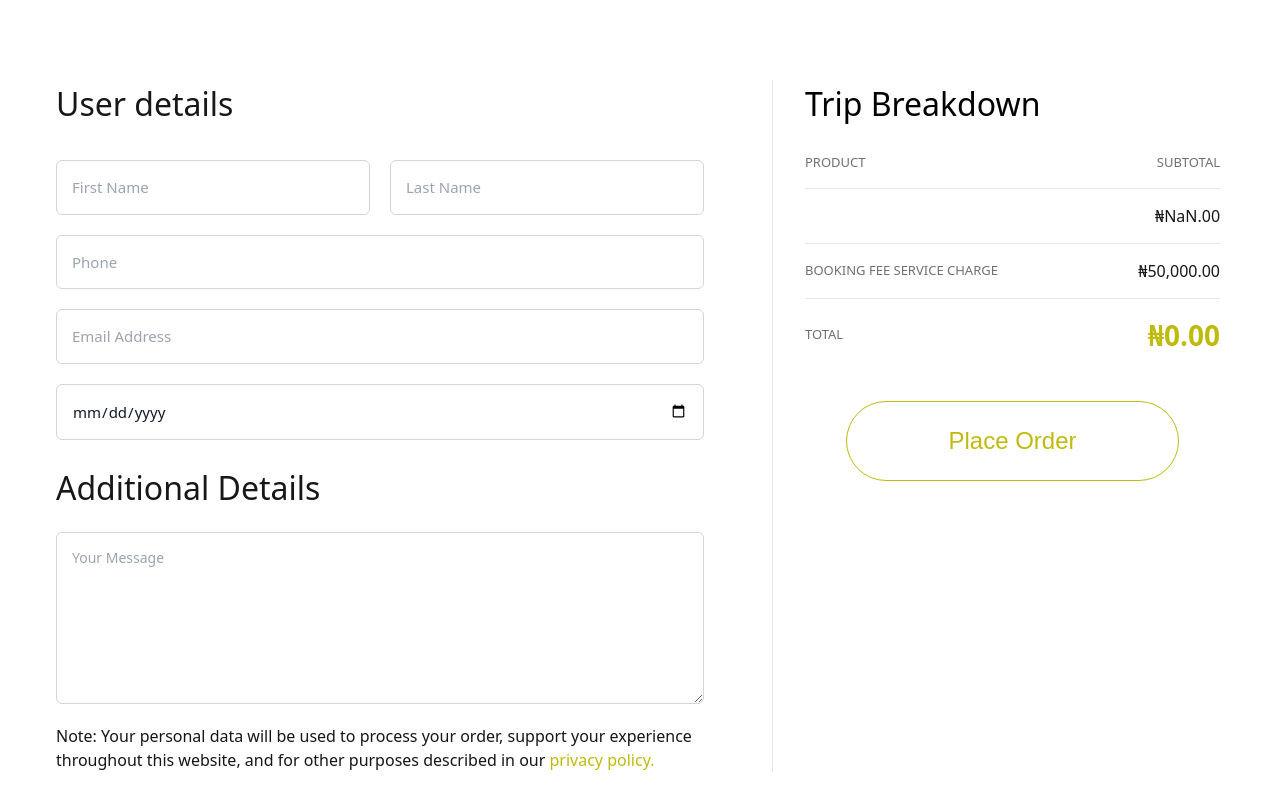
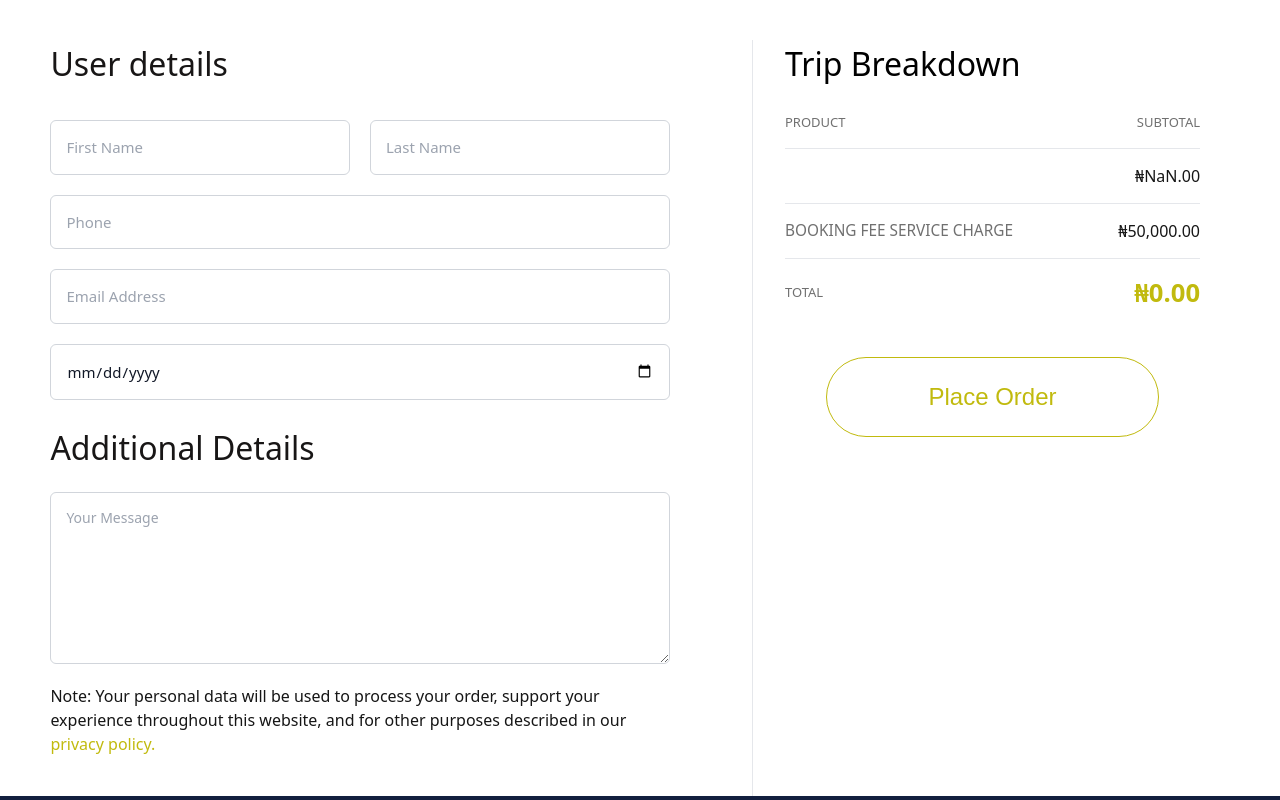
Before and after one commit to Weblanedev/greylane, a Next.js app: page /billing in a window 1280 px wide. Shown: the part 740-1540 px from the top of the page. Built offline with nearby package versions, Linux system fonts and the light colour scheme.

Commit message:
payment checkout in progress

```diff
--- a/pages/billing.tsx
+++ b/pages/billing.tsx
@@ -120,14 +120,14 @@ const Billing = () => {
                 </div>
             </section>
 
-            <section className="relative lg:p-10  md:px-[130px] md:pb-[130px] flex flex-col lg:flex-row gap-8 items-center lg:items-start w-[100%]  mx-auto justify-center">
+            <section className="relative lg:p-0  md:px-[130px] md:pb-[130px] flex flex-col lg:flex-row gap-8 items-center lg:items-start w-[100%]  mx-auto justify-center">
                 <div className="flex flex-col gap-8 items-start w-full justify-center lg:pr-8 lg:border-r">
-                    <div className="flex flex-col gap-2.5 text-[#181616] lg:items-start items-center  w-full mx-auto justify-center lg:w-[90%]">
+                    <div className="flex flex-col gap-2.5 text-[#181616] lg:items-start items-center  w-full mx-auto justify-center lg:w-[86%]">
                         <h2 className="text-[32px]  font-medium">User details</h2>
                     </div>
 
                     <div className="w-full lg:w-[720px]">
-                        <form className="mx-auto w-[90%] mx-auto flex flex-col gap-5">
+                        <form className="mx-auto w-[86%] mx-auto flex flex-col gap-5">
                             <div className="flex flex-col w-full gap-5 md:flex-row">
                                 <input
                                     type="text"
@@ -182,7 +182,7 @@ const Billing = () => {
                         </form>
 
 
-                        <div className="flex flex-col  w-[90%] mx-auto gap-5 mt-6 text-[#181616] lg:items-start items-center  justify-center lg:w-[90%] mx-auto">
+                        <div className="flex flex-col  w-[90%] mx-auto gap-5 mt-6 text-[#181616] lg:items-start items-center  justify-center lg:w-[86%] mx-auto">
                             <h2 className="text-[32px] font-medium">Additional Details</h2>
 
                             <textarea
@@ -194,8 +194,8 @@ const Billing = () => {
                         </div>
 
 
-                        <div className="w-[90%] mx-auto">
-                            <p className="pt-[20px] text-[#161616] font-normal text-[16px] text-left">
+                        <div className="w-[86%] mx-auto">
+                            <p className="pt-[20px] lg:pb-10  text-[#161616] font-normal text-[16px] text-left">
                                 Note: Your personal data will be used to process your order, support
                                 your experience throughout this website, and for other purposes
                                 described in our{" "}
@@ -212,7 +212,7 @@ const Billing = () => {
                     </div>
                 </div>
 
-                <div className="flex pr-10 flex-col gap-[15px] items-start w-[80%] lg:w-[60%]  mx-auto justify-center">
+                <div className="flex xl:pr-20 flex-col gap-[15px] items-start w-[80%] lg:w-[60%]  mx-auto justify-center">
                     <h2 className="text-[32px] font-medium">
                         Trip Breakdown
                     </h2>
@@ -235,7 +235,7 @@ const Billing = () => {
                             </h4>
                         </div>
                         <div className="flex items-center justify-between py-[15px] w-full border-b">
-                            <h4 className="text-[#707070] uppercase font-medium text-[13px]">
+                            <h4 className="text-[#707070] lg:text-[1.2vw] text-[3vw] uppercase font-medium text-[13px]">
                                 Booking Fee service charge
                             </h4>
                             <h4 className="text-[#161616] font-medium text-[16px]">
@@ -244,7 +244,7 @@ const Billing = () => {
                         </div>
                         <div className="flex items-center justify-between py-[15px] w-full">
                             <h4 className="text-[#707070] font-medium text-[13px]">TOTAL</h4>
-                            <h4 className="text-blue-1100 font-bold text-[28px]">
+                            <h4 className="text-blue-1100 lg:text-[2vw] text-[4.8vw]  font-bold text-[28px]">
                                 ₦{numberWithCommas(priceOutput)}.00
                             </h4>
                         </div>
```
